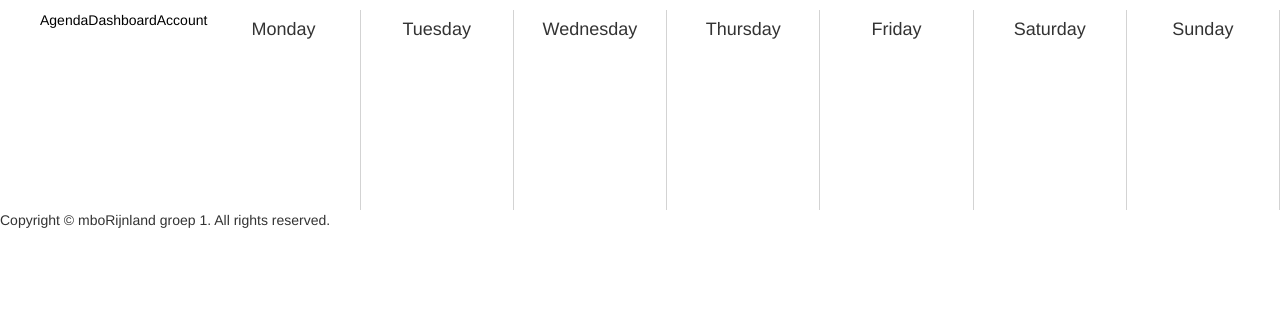
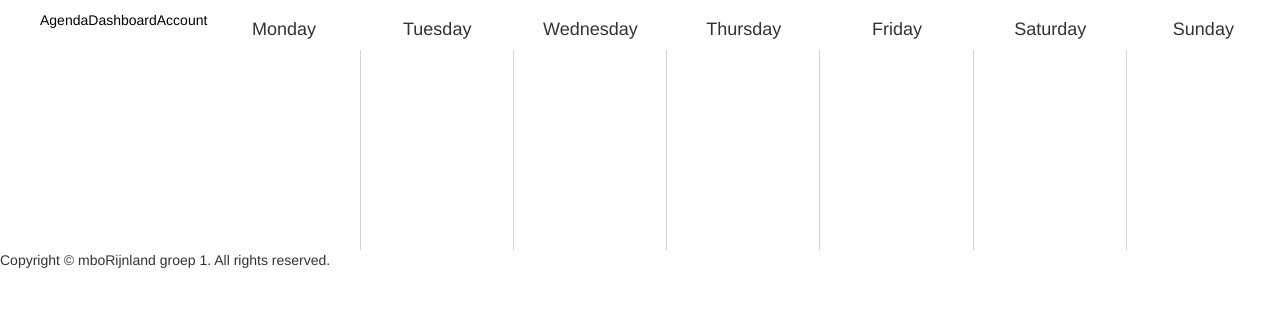
Before and after one commit to Ricyosma/My-P-A, a PHP site: page /index.php?page=agenda in a window 1280 px wide. Shown: the top 310 px of the page. Run offline with PHP 8.4, Linux system fonts and the light colour scheme; some libraries are stand-ins or nearby versions.

Commit message:
update agenda

```diff
--- a/realisatie/css/agenda.css
+++ b/realisatie/css/agenda.css
@@ -31,6 +31,6 @@
   border-right: 1px solid lightgrey;
   height: 200px;
 }
-.lane h4 {
+.day h4 {
   text-align: center;
 }
--- a/realisatie/pages/agenda.php
+++ b/realisatie/pages/agenda.php
@@ -1,25 +1,45 @@
 <section>
    <div class="grid-container">
-        <div class="Monday lane">
+        <div class="day">
             <h4>Monday</h4>
+            <div class="Monday lane">
+
+            </div>
         </div>
-        <div class="Tuesday lane">
+        <div class="day">
             <h4>Tuesday</h4>
+            <div class="Tuesday lane">
+
+            </div>
         </div>
-        <div class="Wednesday lane">
+        <div class="day">
             <h4>Wednesday</h4>
+            <div class="Wednesday lane">
+
+            </div>
         </div>
-        <div class="Thursday lane">
+        <div class="day">
             <h4>Thursday</h4>
+            <div class="Thursday lane">
+
+            </div>
         </div>
-        <div class="Friday lane">
+        <div class="day">
             <h4>Friday</h4>
+            <div class="Friday lane">
+            </div>
         </div>
-        <div class="Saturday lane">
+        <div class="day">
             <h4>Saturday</h4>
+            <div class="Saturday lane">
+
+            </div>
         </div>
-        <div class="Sunday lane">
+        <div class="day">
             <h4>Sunday</h4>
+            <div class="Sunday">
+
+            </div>
         </div>
     </div>
 </section>
```
